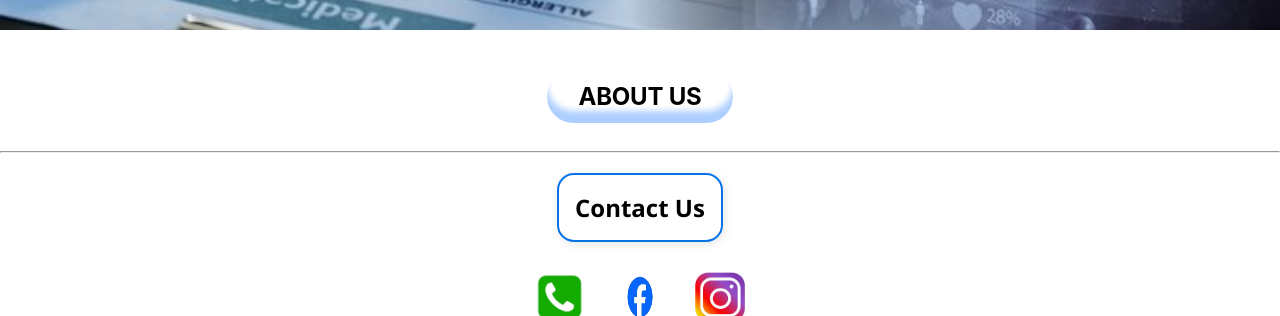
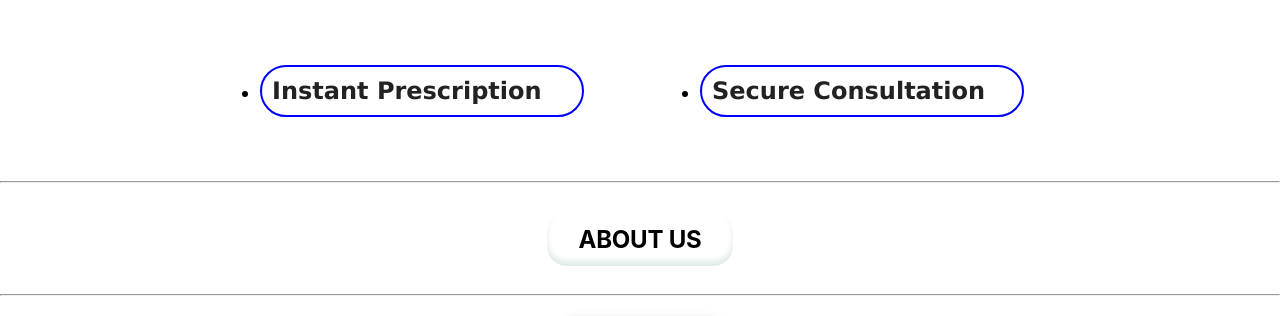
Before and after one commit to Shiladitya07/Pharmocure-Health-Clinic, a React (Vite) app: page / in a window 1280 px wide. Shown: the part 2161-2477 px from the top of the page. Built offline with nearby package versions, Linux system fonts and the light colour scheme.

Commit message:
finalpush

```diff
--- a/src/App.jsx
+++ b/src/App.jsx
@@ -12,8 +12,8 @@ const Home = () => (
     <Nav />
     <CarouselComponent />
     <Specialties />
+    <Service />
     <Why />
-    <Service />
     <About />
     <Chatbot />
   </>
--- a/src/assets/styles/home.css
+++ b/src/assets/styles/home.css
@@ -162,8 +162,8 @@ buttonn:active {
 
 .carousel-img {
   width: 100%;
-  height: 500px;
-  object-fit: fill;
+  height: 600px;
+  object-fit: cover ;
 }
 
 .carousel .legend {
@@ -292,3 +292,4 @@ li:hover .hover-panel,
     color: transparent;
     background-clip: text;
 }
+/* button-73 */
--- a/src/index.css
+++ b/src/index.css
@@ -7,9 +7,9 @@
 .button-73 {
   appearance: none;
   background-color: #ffffff;
-  border-radius: 40em;
+  border-radius: 20px;
   border-style: none;
-  box-shadow: #ADCFFF 0 -12px 6px inset;
+  box-shadow: hwb(159 87% 8%) 0 -5px 6px inset;
   box-sizing: border-box;
   color: #000000;
   cursor: pointer;
@@ -31,7 +31,7 @@
 }
 
 .button-73:hover {
-  background-color: #2cb6f1;
+  background-color: hwb(126 27% 4%);
   box-shadow: #03e2d7 0 -6px 8px inset;
   transform: scale(1.125);
 }
--- a/src/pages/home.jsx
+++ b/src/pages/home.jsx
@@ -234,6 +234,7 @@ function About() {
   };
   return (
     <>
+      <br></br>
       <div className="about">
         <div className="button-container">
           <button className="button-73" onClick={toggleText}>
```
Also changed, not shown: src/pages/admin.jsx (added).
